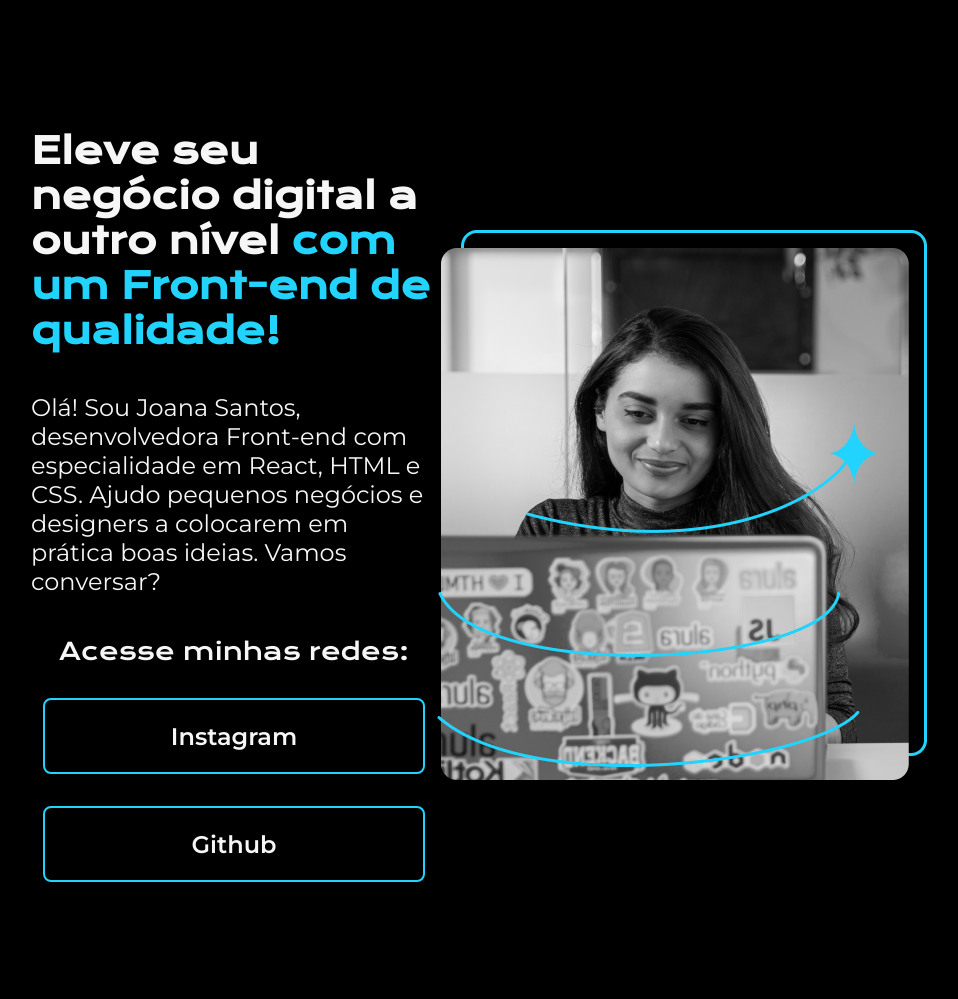
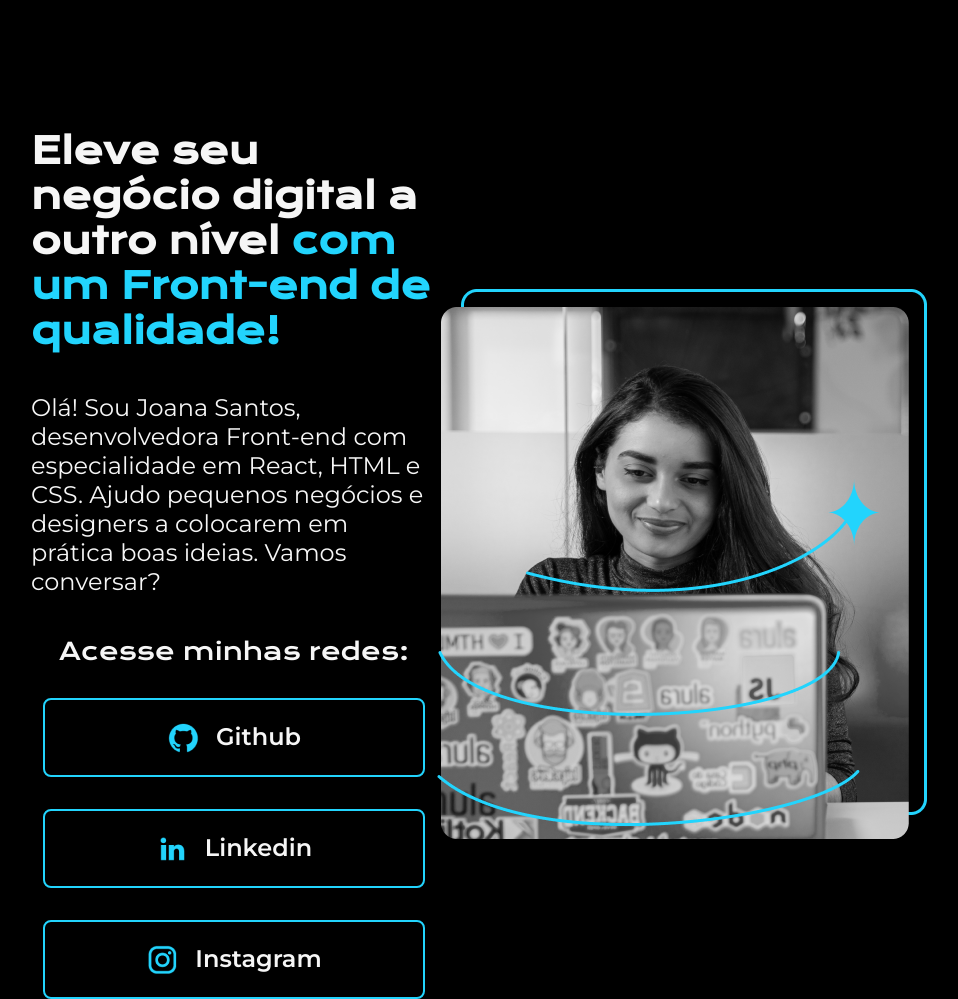
Before and after one commit to gustavobee/portfolio, a plain HTML site: page index.html in a window 1280 px wide. Shown: the whole page, without its empty margins (161-1119 px from the left). Before the commit the page ends 928 px from the top, so only its background shows below. Drawn offline with nearby package versions, Linux system fonts and the light colour scheme.

Commit message:
icones clicaveis

```diff
--- a/index.html
+++ b/index.html
@@ -21,8 +21,18 @@
             conversar?</p>
             <div class="apresentacao__links">
                 <h2 class="apresentacao__links__subtitulo">Acesse minhas redes:</h2>
-                <a class="apresentacao__links__link" href="https://www.instagram.com/_gustavobee/">Instagram</a>
-                <a class="apresentacao__links__link" href="https://github.com/gustavobee">Github</a>
+                <a class="apresentacao__links__link" href="https://github.com/gustavobee">
+                    <img src="./assets/github.png">
+                    Github
+                </a>
+                <a class="apresentacao__links__link" href="https://linkedin.com/in/gustavo-bee-17581228a">
+                    <img src="./assets/linkedin.png">
+                    Linkedin
+                </a>
+                <a class="apresentacao__links__link" href="https://www.instagram.com/_gustavobee/">
+                    <img src="./assets/instagram.png">
+                    Instagram
+                </a>
             </div>
         </section>
         <img src="imagem.png" alt="Foto da Joana Santos programando">
--- a/style.css
+++ b/style.css
@@ -56,6 +56,9 @@ body {
 
 .apresentacao__links__link {
     /* background-color: #22D4FD; */
+    display: flex;
+    justify-content: center;
+    gap: 16px;
     border: 2px solid #22D4FD;
     width: 378px;
     text-align: center;
@@ -67,3 +70,7 @@ body {
     color: #F6F6F6;
     font-family: "Montserrat", sans-serif;
 }
+
+.apresentacao__links__link:hover {
+    background-color: #272727;
+}
```
Also changed, not shown: assets/25231.png (added), assets/87390.png (added), assets/Imagem.png (added), assets/github.png (added), assets/instagram.png (added), assets/linkedin.png (added), assets/logo_linkedin.png (added), assets/twitch.png (added), assets/twitter.png (added).
